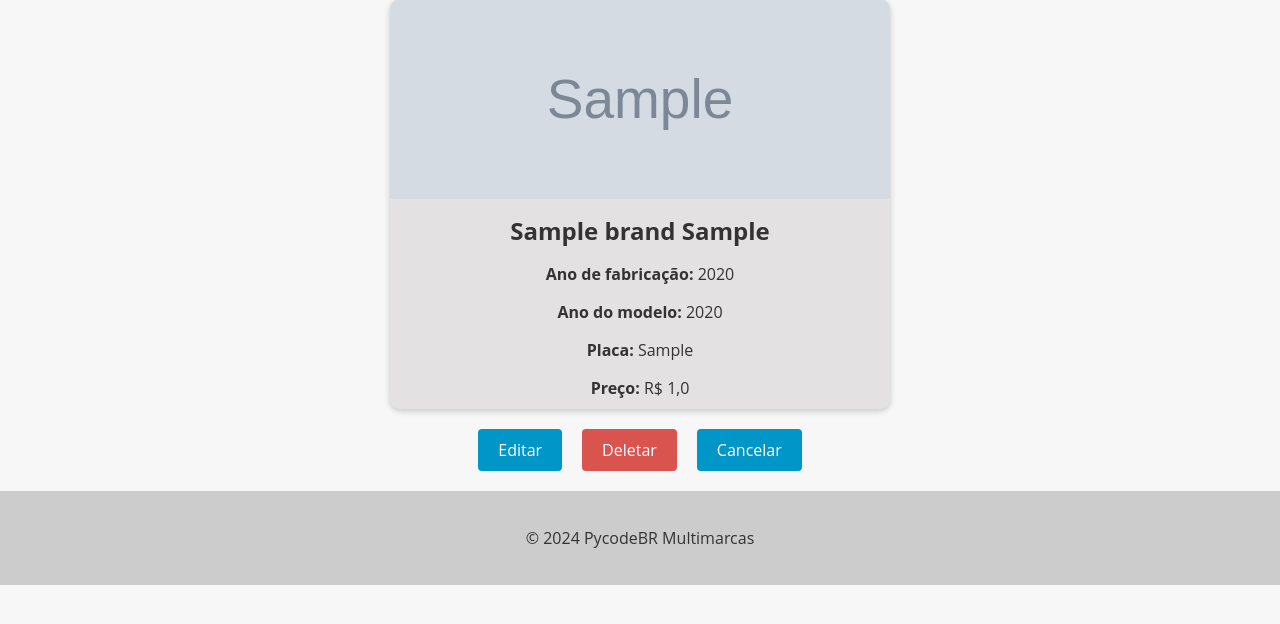
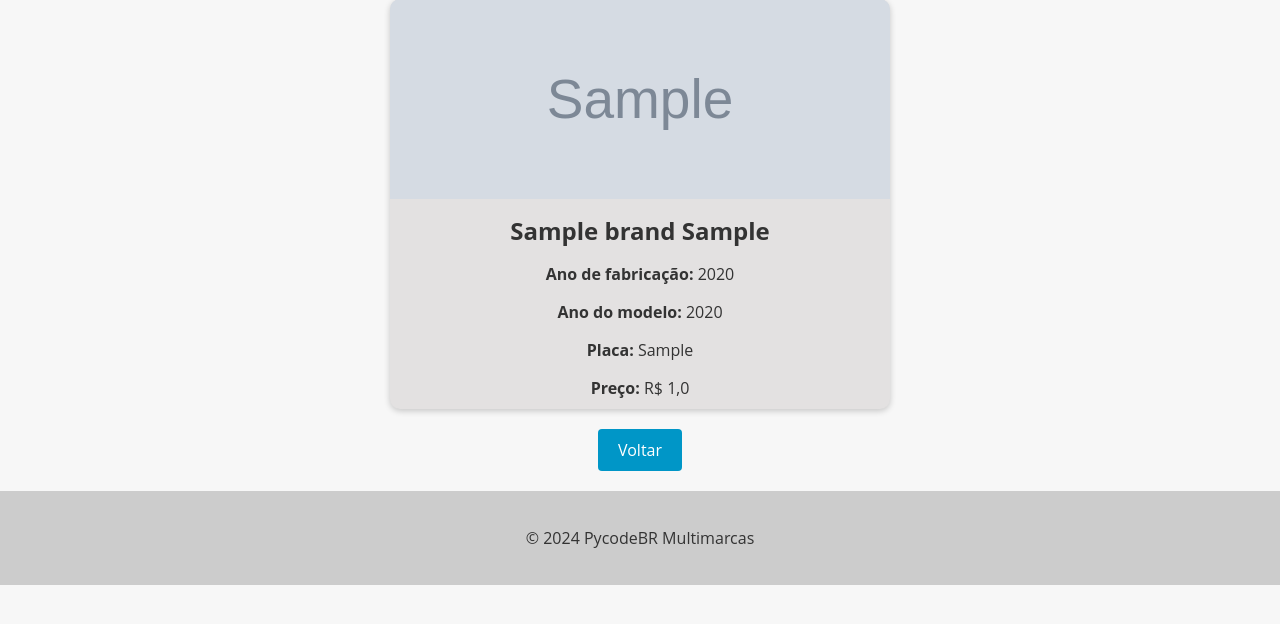
Before and after one commit to ericsondevmaster/carros_django_master, a Django app: page /car/1/ in a window 1280 px wide. Shown: the part 71-695 px from the top of the page. Run offline with Django 5.2, Linux system fonts and the light colour scheme; tables that the repository leaves empty hold one stand-in row (values such as "Sample post"); grey boxes marked "Sample" are stand-in pictures.

Commit message:
Adjusting car_detail.html and Views authorization

```diff
--- a/cars/templates/car_detail.html
+++ b/cars/templates/car_detail.html
@@ -88,8 +88,10 @@
       <p><strong>Preço:</strong> R$ {{ object.value }}</p>
   </div>
   <div class="buttons-container">
-    <a href="{% url 'car_update' pk=object.pk %}" class="btn btn-primary">Editar</a>
-    <a href="{% url 'car_delete' pk=object.pk %}" class="btn btn-danger">Deletar</a>
-    <a href="{% url 'cars_list' %}" class="btn btn-secondary">Cancelar</a>
+    {% if user.is_authenticated %}
+      <a href="{% url 'car_update' pk=object.pk %}" class="btn btn-primary">Editar</a>
+      <a href="{% url 'car_delete' pk=object.pk %}" class="btn btn-danger">Deletar</a>
+    {% endif %}
+    <a href="{% url 'cars_list' %}" class="btn btn-secondary">Voltar</a>
   </div>
 {% endblock %}
--- a/cars/views.py
+++ b/cars/views.py
@@ -1,5 +1,7 @@
 from cars.models import Car
 from cars.forms import CarModelForm
+from django.contrib.auth.decorators import login_required
+from django.utils.decorators import method_decorator
 from django.urls import reverse_lazy
 from django.views.generic import ListView, CreateView, DetailView, UpdateView, DeleteView
 
@@ -17,6 +19,7 @@ class CarsListView(ListView):
         return cars
 
 
+@method_decorator(login_required(login_url='login'), name='dispatch')
 class NewCarCreateView(CreateView):
     model = Car
     form_class = CarModelForm
@@ -29,6 +32,7 @@ class CarDetailView(DetailView):
     template_name = 'car_detail.html'
 
 
+@method_decorator(login_required(login_url='login'), name='dispatch')
 class CarUpdateView(UpdateView):
     model = Car
     form_class = CarModelForm
@@ -38,6 +42,7 @@ class CarUpdateView(UpdateView):
         return reverse_lazy('car_detail', kwargs={'pk': self.object.pk})
 
 
+@method_decorator(login_required(login_url='login'), name='dispatch')
 class CarDeleteView(DeleteView):
     model = Car
     template_name = 'car_delete.html'
```
